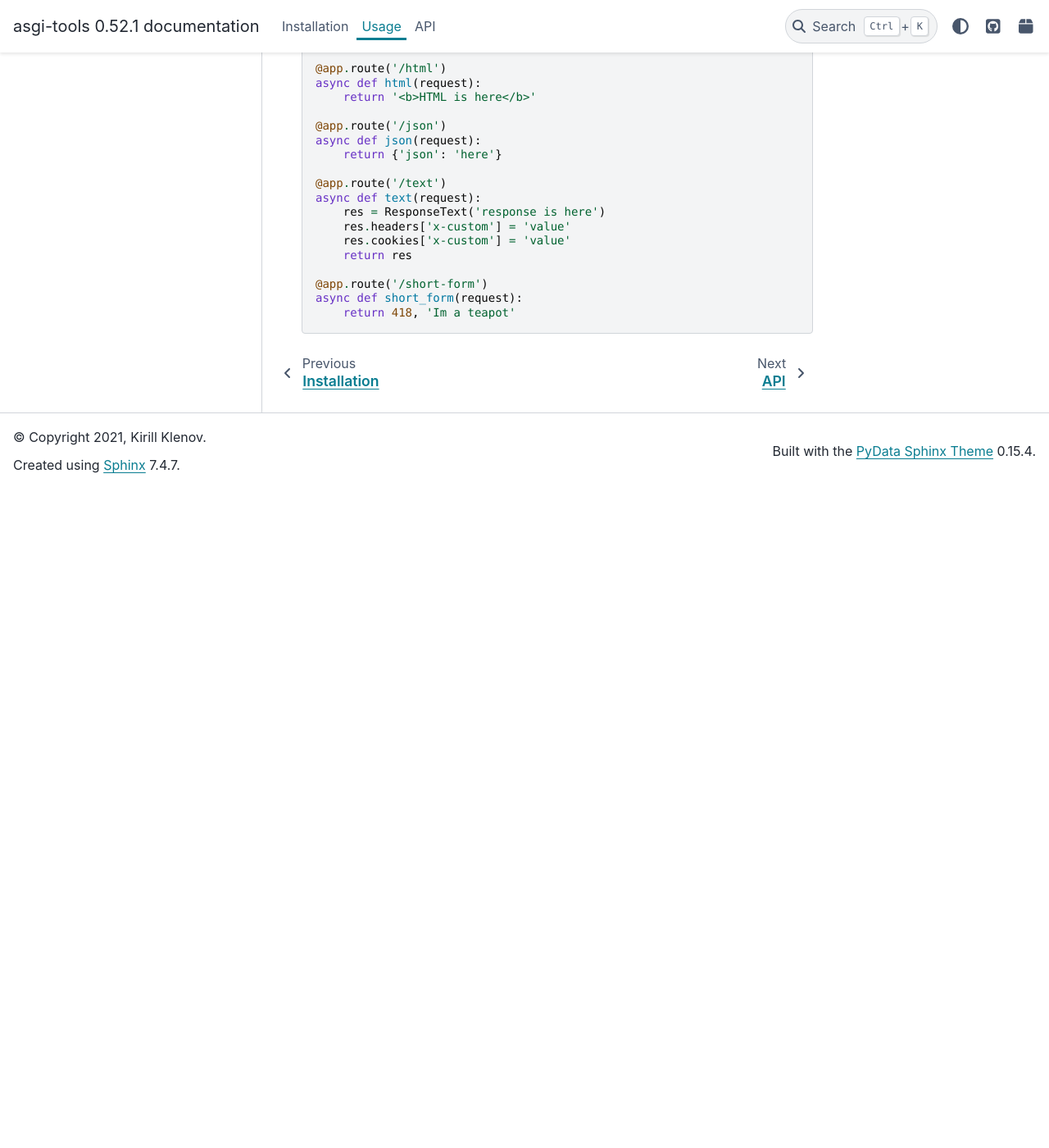
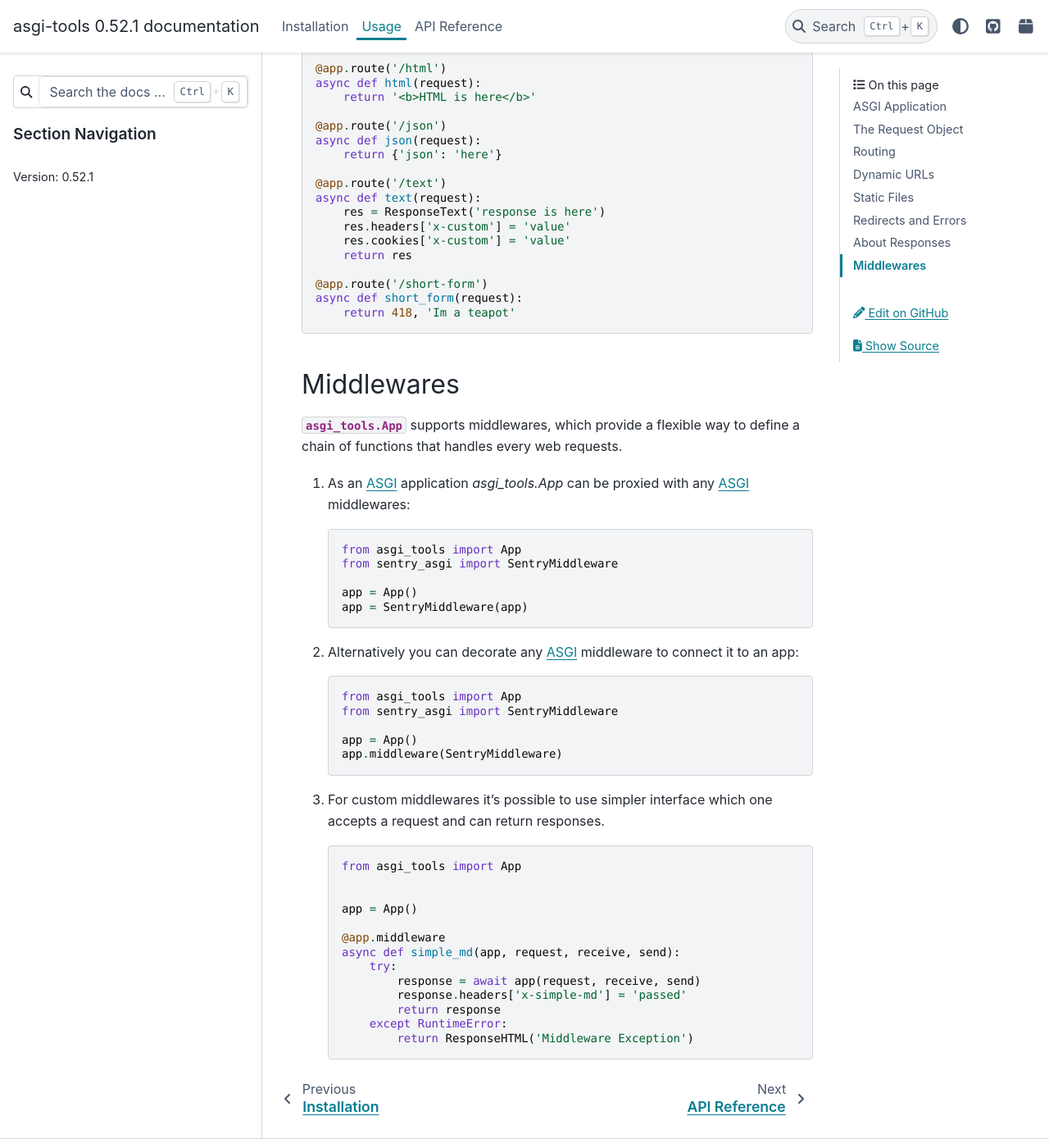
Before and after one commit to klen/asgi-tools, a Sphinx documentation site: the page built from docs/usage.rst, in a window 1280 px wide and 1400 px high, scrolled down 5806 px. Shown: the whole window at 82% size. Built offline with Sphinx 7.4.7 and the PyData theme 0.15.4, drawn with Linux system fonts in a browser that asks for light colours; before the commit the page ends 6402 px from its top, so only the background shows below that.

Commit message:
docs: wip

```diff
--- a/docs/api.rst
+++ b/docs/api.rst
@@ -1,5 +1,5 @@
-API
-===
+API Reference
+=============
 
 .. module:: asgi_tools
 
--- a/docs/usage.rst
+++ b/docs/usage.rst
@@ -296,6 +296,53 @@
         return 418, 'Im a teapot'
 
 
+.. _middlewares:
+
+Middlewares
+-----------
+
+:py:class:`asgi_tools.App` supports middlewares, which provide a flexible way
+to define a chain of functions that handles every web requests.
+
+1. As an ASGI_ application `asgi_tools.App` can be proxied with any ASGI_ middlewares:
+
+   .. code-block:: python
+
+        from asgi_tools import App
+        from sentry_asgi import SentryMiddleware
+
+        app = App()
+        app = SentryMiddleware(app)
+
+2. Alternatively you can decorate any ASGI_ middleware to connect it to an app:
+
+   .. code-block:: python
+
+        from asgi_tools import App
+        from sentry_asgi import SentryMiddleware
+
+        app = App()
+        app.middleware(SentryMiddleware)
+
+3. For custom middlewares it's possible to use simpler interface which one
+   accepts a request and can return responses.
+
+   .. code-block:: python
+
+        from asgi_tools import App
+
+
+        app = App()
+
+        @app.middleware
+        async def simple_md(app, request, receive, send):
+            try:
+                response = await app(request, receive, send)
+                response.headers['x-simple-md'] = 'passed'
+                return response
+            except RuntimeError:
+                return ResponseHTML('Middleware Exception')
+
 .. Links
 
 .. _ASGI: https://asgi.readthedocs.io/en/latest/
```
